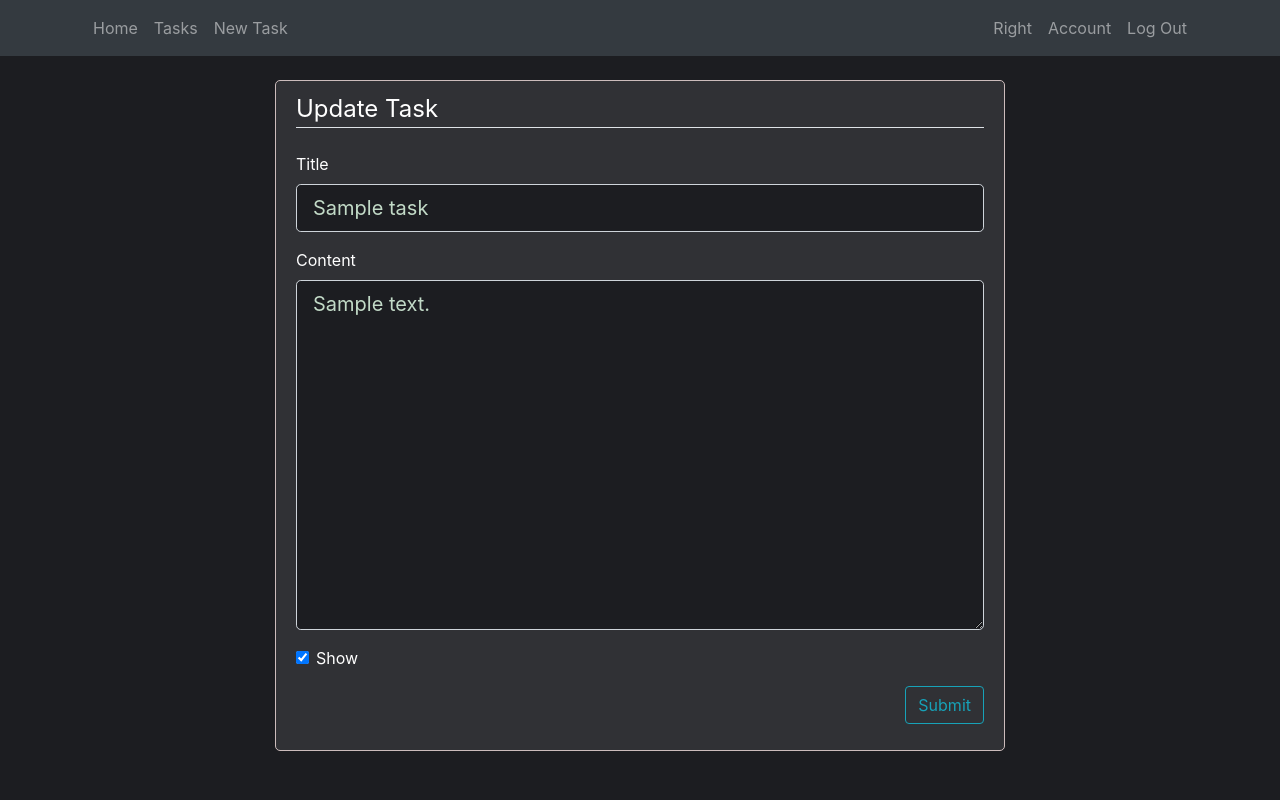
After one commit to OpportunV/astro, a Flask app: page /tasks/#/update in a window 1280 px wide. The commit adds this page. Run offline with Flask 2, Linux system fonts and the light colour scheme; a user stored in the database is signed in; tables that the repository leaves empty hold one stand-in row (values such as "Sample post"); some libraries are stand-ins or nearby versions.

Commit message:
update and delete task is for real

```diff
--- a/forms.py
+++ b/forms.py
@@ -1,5 +1,5 @@
 from flask_wtf import FlaskForm
-from wtforms import StringField, PasswordField, SubmitField, BooleanField
+from wtforms import StringField, PasswordField, SubmitField, BooleanField, TextAreaField
 from wtforms.validators import DataRequired, Length, Email, EqualTo, ValidationError
 
 from models import User
@@ -32,3 +32,10 @@ class LoginForm(FlaskForm):
     password = PasswordField('Password', validators=[DataRequired()])
     remember = BooleanField('Remember Me')
     submit = SubmitField("Login")
+
+
+class TaskForm(FlaskForm):
+    title = StringField('Title', validators=[DataRequired()])
+    content = TextAreaField('Content', validators=[DataRequired()])
+    is_active = remember = BooleanField('Show')
+    submit = SubmitField('Submit')
--- a/models.py
+++ b/models.py
@@ -25,6 +25,10 @@ class User(db.Model, UserMixin):
     password = db.Column(db.String(60), nullable=False)
     tasks = db.relationship('Task', backref='author', lazy=True)
 
+    @property
+    def is_admin(self):
+        return self.id == 1
+
     def __repr__(self):
         return f"User('{self.username}', '{self.email}', '{self.image_file}')"
 
@@ -36,6 +40,7 @@ class Task(db.Model):
     content = db.Column(db.Text, nullable=False)
     user_id = db.Column(db.Integer, db.ForeignKey('user.id'), nullable=False)
     link = db.Column(db.String(120), unique=True)
+    is_active = db.Column(db.Boolean, default=False)
 
     def __init__(self, *args, **kwargs):
         super().__init__(*args, **kwargs)
--- a/static/style.css
+++ b/static/style.css
@@ -10,6 +10,27 @@ h1, h2, h3, h4, h5, h6 {
 
 a {
   color: #A288A6;
+}
+
+.form-control, .form-control:focus {
+  background-color: #1C1D21;
+  color: #c2dac7;
+}
+
+input:-webkit-autofill,
+input:-webkit-autofill:hover,
+input:-webkit-autofill:focus,
+input:-webkit-autofill:active  {
+  -webkit-box-shadow: 0 0 0 30px #1C1D21 inset !important;
+}
+
+input:-webkit-autofill {
+  -webkit-text-fill-color: #c2dac7 !important;
+}
+
+textarea.form-control {
+  min-height: 350px;
+  height: auto;
 }
 
 .site-header .navbar-nav .nav-link {
@@ -30,6 +51,11 @@ a {
   border: 1px solid #CCBCBC;
   border-radius: 5px;
   margin-bottom: 20px;
+}
+
+.hidden {
+  background-color: #30313559;
+  border: 1px dotted red;
 }
 
 .article-title {
@@ -68,12 +94,6 @@ a:hover {
   vertical-align: middle;
 }
 
-.account-img {
-  height: 125px;
-  width: 125px;
-  margin-right: 20px;
-  margin-bottom: 16px;
-}
 
 .account-heading {
   font-size: 2.5rem;
--- a/tasks/blueprint.py
+++ b/tasks/blueprint.py
@@ -1,25 +1,105 @@
-from flask import Blueprint, render_template
+from flask import Blueprint, render_template, redirect, url_for, flash, request
+from flask_login import current_user, login_required
 
 from models import Task, Tag
+from forms import TaskForm
+from app import db
 
 tasks = Blueprint('tasks', __name__, template_folder='templates')
 
 
 @tasks.route('/')
 def index():
-    tasks = Task.query.all()
-    return render_template('tasks/index.html', tasks=tasks, title='Tasks')
+    if current_user.is_authenticated and current_user.is_admin:
+        _tasks = Task.query.all()
+    else:
+        _tasks = Task.query.filter_by(is_active=True)
+    return render_template('tasks/index.html', tasks=_tasks, title='Tasks')
 
 
 @tasks.route('/<link>')
 def task_details(link):
     task = Task.query.filter(Task.link == link).first()
-    tags = task.tags
-    return render_template('tasks/task_details.html', task=task, tags=tags)
+    if task:
+        tags = task.tags
+        return render_template('tasks/task_details.html', task=task, tags=tags)
+    flash('task not found', 'warning')
+    return redirect(url_for('tasks.index'))
 
 
 @tasks.route('/tag/<slug>')
 def tag_details(slug):
     tag = Tag.query.filter(Tag.slug == slug).first()
-    tasks = tag.tasks.all()
-    return render_template('tasks/tag_details.html', tag=tag, tasks=tasks)
+    _tasks = tag.tasks.all()
+    return render_template('tasks/tag_details.html', tag=tag, tasks=_tasks)
+
+
+@tasks.route('/new', methods=['GET', 'POST'])
+@login_required
+def new():
+    if not current_user.is_admin:
+        flash(f'You are not allowed to add tasks.', 'error')
+        return redirect(url_for('index'))
+
+    form = TaskForm()
+    if form.validate_on_submit():
+        task = Task(title=form.title.data,
+                    content=form.content.data,
+                    is_active=form.is_active.data,
+                    author=current_user)
+        db.session.add(task)
+        db.session.commit()
+        flash('Task has been created!', 'success')
+        return redirect(url_for('tasks.task_details', link=task.link))
+    return render_template('tasks/new.html', title='New Task', form=form)
+
+
+@tasks.route('/<link>/update', methods=['GET', 'POST'])
+@login_required
+def task_update(link):
+    if not current_user.is_admin:
+        flash(f'You are not allowed to edit tasks.', 'error')
+        return redirect(url_for('index'))
+
+    task = Task.query.filter(Task.link == link).first()
+
+    if not task:
+        flash('task not found', 'warning')
+        return redirect(url_for('tasks.index'))
+
+    form = TaskForm()
+
+    if form.validate_on_submit():
+        task.title = form.title.data
+        task.content = form.content.data
+        task.is_active = form.is_active.data
+        db.session.commit()
+        flash('Task has been updated.', 'success')
+        return redirect(url_for('tasks.task_details', link=task.link))
+
+    if request.method == 'GET':
+        form.title.data = task.title
+        form.content.data = task.content
+        form.is_active.data = task.is_active
+
+    return render_template('tasks/new.html', title='Update Task', form=form)
+
+
+@tasks.route('/<link>/delete', methods=['POST'])
+@login_required
+def task_delete(link):
+    if not current_user.is_admin:
+        flash(f'You are not allowed to delete tasks.', 'error')
+        return redirect(url_for('index'))
+
+    task = Task.query.filter(Task.link == link).first()
+
+    if not task:
+        flash('task not found', 'warning')
+        return redirect(url_for('tasks.index'))
+
+    db.session.delete(task)
+    db.session.commit()
+
+    flash('Task has been deleted.', 'success')
+    return redirect(url_for('tasks.index'))
--- a/tasks/templates/tasks/index.html
+++ b/tasks/templates/tasks/index.html
@@ -6,7 +6,7 @@
 
 {% block content %}
 {% for task in tasks %}
-<article class="media content-section">
+<article class="media content-section {{ '' if task.is_active else 'hidden' }}">
   <div class="media-body">
     <div class="article-metadata">
       <a class="mr-2" href="#">{{ task.author.username }}</a>
--- /dev/null
+++ b/tasks/templates/tasks/new.html
@@ -0,0 +1,50 @@
+{% extends 'base.html' %}
+
+{% block title %}
+{{ title }}
+{% endblock %}
+
+{% block content %}
+<div class="content-section">
+  <form method="post" action="">
+    {{ form.hidden_tag() }}
+    <fieldset class="form-group">
+      <legend class="border-bottom mb-4">{{ title }}</legend>
+
+      <div class="form-group">
+        {{ form.title.label(class="form-control-label") }}
+        {% if form.title.errors %}
+        {{ form.title(class="form-control form-control-lg is-invalid") }}
+        <div class="invalid-feedback">
+          {% for error in form.title.errors %}
+          <span>{{ error }}</span>
+          {% endfor %}
+        </div>
+        {% else %}
+        {{ form.title(class="form-control form-control-lg") }}
+        {% endif %}
+      </div>
+      <div class="form-group">
+        {{ form.content.label(class="form-control-label") }}
+        {% if form.content.errors %}
+        {{ form.content(class="form-control form-control-lg is-invalid") }}
+        <div class="invalid-feedback">
+          {% for error in form.content.errors %}
+          <span>{{ error }}</span>
+          {% endfor %}
+        </div>
+        {% else %}
+        {{ form.content(class="form-control form-control-lg") }}
+        {% endif %}
+      </div>
+      <div class="form-check">
+        {{ form.is_active(class="form-check-input") }}
+        {{ form.is_active.label(class="form-check-label") }}
+      </div>
+    </fieldset>
+    <div class="form-group text-right">
+      {{ form.submit(class="btn btn-outline-info") }}
+    </div>
+  </form>
+</div>
+{% endblock %}
--- a/templates/base.html
+++ b/templates/base.html
@@ -24,12 +24,14 @@
           <li class="nav-item {{ 'active' if request.endpoint == 'tasks.index' else '' }}">
             <a class="nav-link" href="{{ url_for('tasks.index') }}">Tasks</a>
           </li>
-          <li class="nav-item {{ 'active' if request.endpoint == '#' else '' }}">
-            <a class="nav-link" href="#">Python</a>
+          {% if current_user.is_authenticated %}
+          <li class="nav-item {{ 'active' if request.endpoint == 'tasks.new' else '' }}">
+            <a class="nav-link" href="{{ url_for('tasks.new') }}">New Task</a>
           </li>
-  <!--        <li class="nav-item">-->
-  <!--          <a class="nav-link disabled" href="#" tabindex="-1" aria-disabled="true">Disabled</a>-->
-  <!--        </li>-->
+          {% endif %}
+          <!--        <li class="nav-item">-->
+          <!--          <a class="nav-link disabled" href="#" tabindex="-1" aria-disabled="true">Disabled</a>-->
+          <!--        </li>-->
         </ul>
         <div class="navbar-nav">
           <a class="nav-item nav-link" href="#">Right</a>
--- a/templates/login.html
+++ b/templates/login.html
@@ -5,7 +5,7 @@
 {% endblock %}
 
 {% block content %}
-  <div class="content-section col-md-4 mx-auto">
+  <div class="content-section col-md-8 mx-auto">
     <form method="post" action="">
       {{ form.hidden_tag() }}
       <fieldset class="form-group">
@@ -14,8 +14,8 @@
         <div class="form-group">
           {{ form.email.label(class="form-control-label") }}
           {% if form.email.errors %}
-            {{ form.email(class="form-control form-control-lg is-invalid") }}
-            <div class="invalid-feedback">
+          {{ form.email(class="form-control form-control-lg is-invalid") }}
+          <div class="invalid-feedback">
               {% for error in form.email.errors %}
                 <span>{{ error }}</span>
               {% endfor %}
```
Also changed, not shown: tasks/templates/tasks/task_details.html (+41 -6 lines), data.db.
